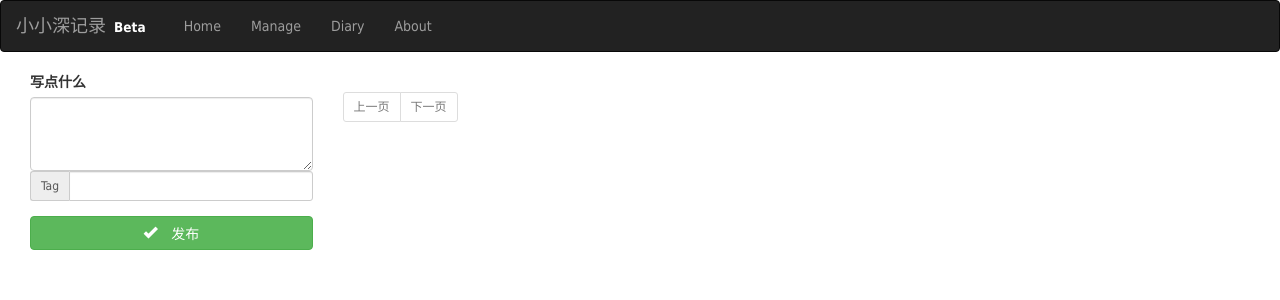
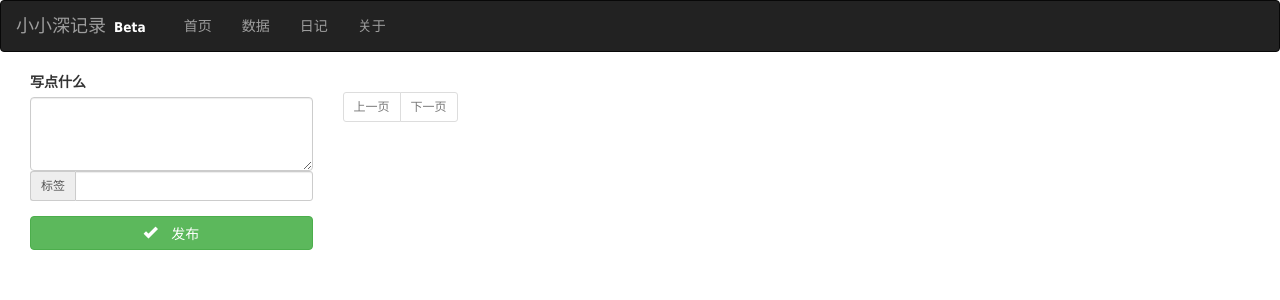
Before and after one commit to matthewgao/xxs_recorder, a Flask app: page /diary in a window 1280 px wide. Shown: the top 300 px of the page. Run offline with Flask 2, Linux system fonts and the light colour scheme; data that the repository does not hold is empty; parts of the project's set-up code (start-up, migrations or seed data) failed here and were passed over; some libraries are stand-ins or nearby versions.

Commit message:
to chinese

```diff
--- a/templates/diary.html
+++ b/templates/diary.html
@@ -30,7 +30,7 @@
           {{ form.hidden_tag() }}
           <textarea class="form-control" rows=3 name="text"></textarea>
           <div class="input-group input-group-sm">
-          <span class="input-group-addon" id="sizing-addon3">Tag</span>
+          <span class="input-group-addon" id="sizing-addon3">标签</span>
           <input type="text" class="form-control" name="tags" aria-describedby="sizing-addon3">
           </div>
         </div>
@@ -47,7 +47,7 @@
         <div class="panel-body">
           {{ itr.text }}
         </div>
-        <div class="panel-footer"><span class="label label-primary" >Tags</span>&nbsp;{{ itr.tags }}</div>
+        <div class="panel-footer"><span class="label label-primary" >标签</span>&nbsp;{{ itr.tags }}</div>
       </div>
       {% endfor %}
 
--- a/templates/nav.html
+++ b/templates/nav.html
@@ -14,10 +14,10 @@
    <div>
       <div class="collapse navbar-collapse" id="my-navbar-collapse">
           <ul class="nav navbar-nav">
-             <li><a href="/">Home</a></li>
-             <li><a href="{{ url_for("main.show")}}"><span>Manage</span> </a></li>
-             <li><a href="{{ url_for("main.diary")}}"><span>Diary</span></a></li>
-             <li><a href="{{ url_for("main.about")}}"><span>About</span></a></li>
+             <li><a href="/">首页</a></li>
+             <li><a href="{{ url_for("main.show")}}"><span>数据</span> </a></li>
+             <li><a href="{{ url_for("main.diary")}}"><span>日记</span></a></li>
+             <li><a href="{{ url_for("main.about")}}"><span>关于</span></a></li>
           </ul>
       </div>
    </div>
```
